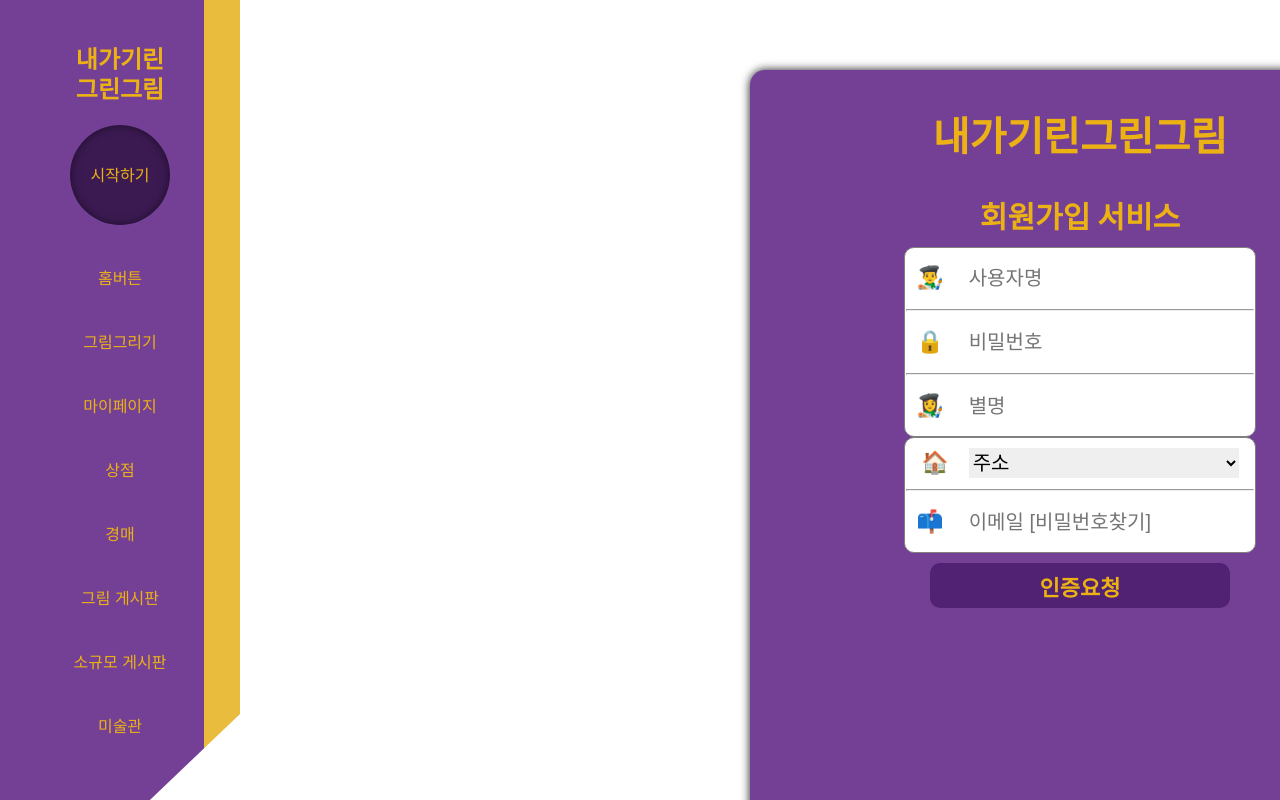
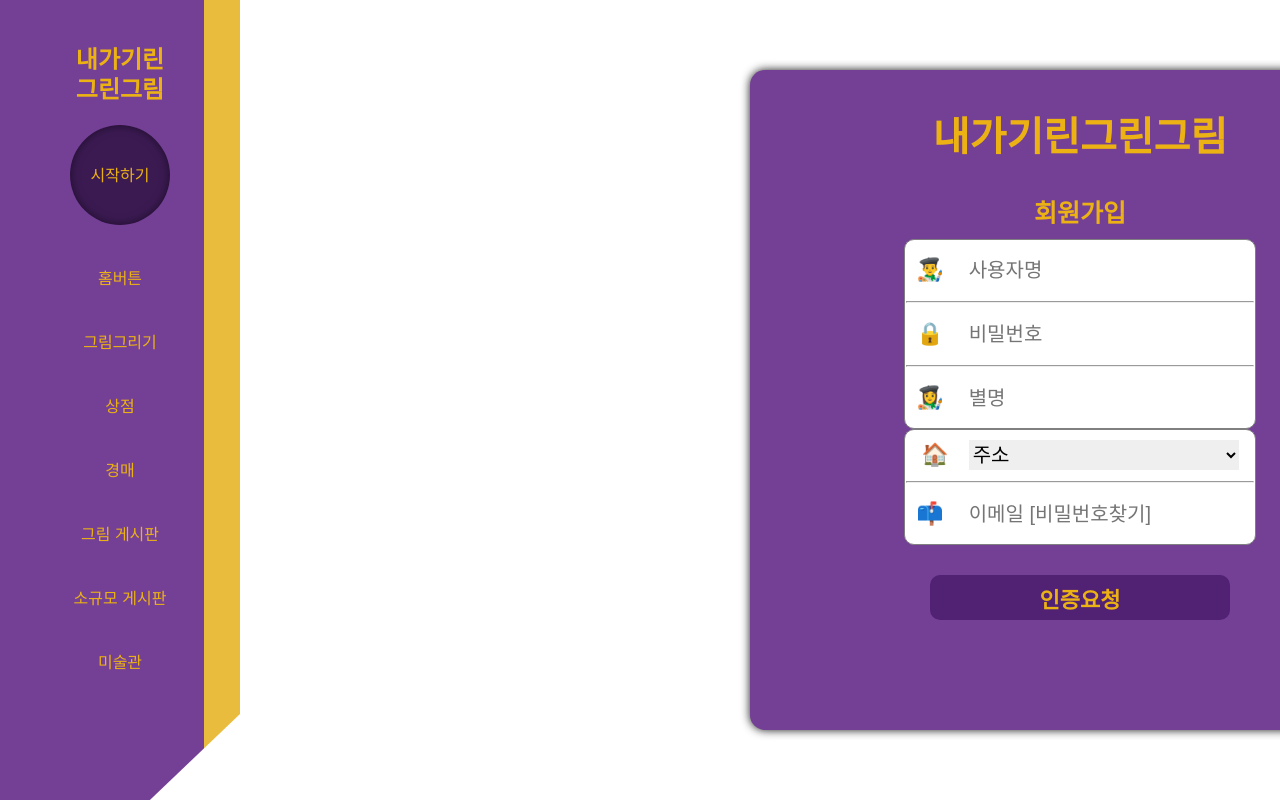
Before and after one commit to 1227wano/GrimReact, a React (Create React App) app: page /members/signup in a window 1280 px wide. Shown: the top 800 px of the page. Built offline with nearby package versions, Linux system fonts and the light colour scheme.

Commit message:
삼항연산자 처리중 끝남

```diff
--- a/src/components/Signup/Signup.jsx
+++ b/src/components/Signup/Signup.jsx
@@ -46,9 +46,15 @@ const Signup = () => {
         setNameError("");
         setAddressError("");
         setEmailError("");
+        setIdError(response.data.userId);
+        setPwdError(response.data.userPwd);
+        setNameError(response.data.userName);
+        setAddressError(response.data.userAddress);
+        setEmailError(response.data.userEmail);
         window.location = "/";
       })
       .catch((error) => {
+        console.log(error);
         setIdError(error.response.data.userId);
         setPwdError(error.response.data.userPwd);
         setNameError(error.response.data.userName);
@@ -61,7 +67,7 @@ const Signup = () => {
     <SignupContainer>
       <SignupBox>
         <SignupTitle>내가기린그린그림</SignupTitle>
-        <SignupService>회원가입 서비스</SignupService>
+        <SignupService>회원가입</SignupService>
         <Form onSubmit={handleSubmit}>
           <SignupTextBox>
             <SignupIcon>👨‍🎨</SignupIcon>
--- a/src/components/Signup/Signup.stlyles.js
+++ b/src/components/Signup/Signup.stlyles.js
@@ -12,7 +12,9 @@ export const SignupBox = styled.div`
   border: 5px solid rgba(0, 0, 0, 0);
   box-shadow: 0 0 10px rgba(0, 0, 0, 0.9);
   width: 650px;
-  height: 800px;
+
+  min-height: 650px;
+  max-height: 1200px;
   background-color: rgb(116, 64, 150);
 `;
 
@@ -24,7 +26,7 @@ export const SignupTitle = styled.div`
 `;
 
 export const SignupService = styled.div`
-  font-size: 30px;
+  font-size: 25px;
   font-weight: 700;
   margin: 10px 0;
   color: rgb(236, 178, 20);
@@ -100,7 +102,7 @@ export const SignupButton = styled.button`
   height: 45px;
   border-radius: 10px;
   border: none;
-  margin: 10px 0px;
+  margin: 30px 0px;
   font-size: 22px;
   font-weight: 700;
   background-color: rgb(81, 33, 116);
@@ -118,7 +120,8 @@ export const SignupButton = styled.button`
   }
 `;
 export const ErrorText = styled.div`
-  margin: 6px 150px;
+  margin: 15px 150px;
   color: rgb(255, 63, 63, 1);
   text-align: left;
+  font-weight: 600;
 `;
--- a/src/components/sidebar/Sidebar.jsx
+++ b/src/components/sidebar/Sidebar.jsx
@@ -1,6 +1,7 @@
-import React from "react";
+import React, { useContext } from "react";
 import { useNavigate } from "react-router-dom";
 import "./Sidebar.css";
+import { AuthContext } from "../Context/AuthContext";
 
 function Sidebar() {
   const navi = useNavigate();
@@ -9,10 +10,14 @@ function Sidebar() {
     navi(path);
   };
 
+  const { auth, logout } = useContext(AuthContext);
+
   return (
     <div className="sidebar">
       <h2 className="logoTitle">내가기린</h2>
       <h2>그린그림</h2>
+
+      {auth.isAuthenticated ? <></> : <></>}
 
       <div className="profile-picture" onClick={() => goTo("/login")}>
         <div className="start">시작하기</div>
@@ -21,7 +26,6 @@ function Sidebar() {
       <ul>
         <li onClick={() => goTo("/")}>홈버튼</li>
         <li onClick={() => goTo("/paint")}>그림그리기</li>
-        <li>마이페이지</li>
         <li>상점</li>
         <li>경매</li>
         <li>그림 게시판</li>
```
